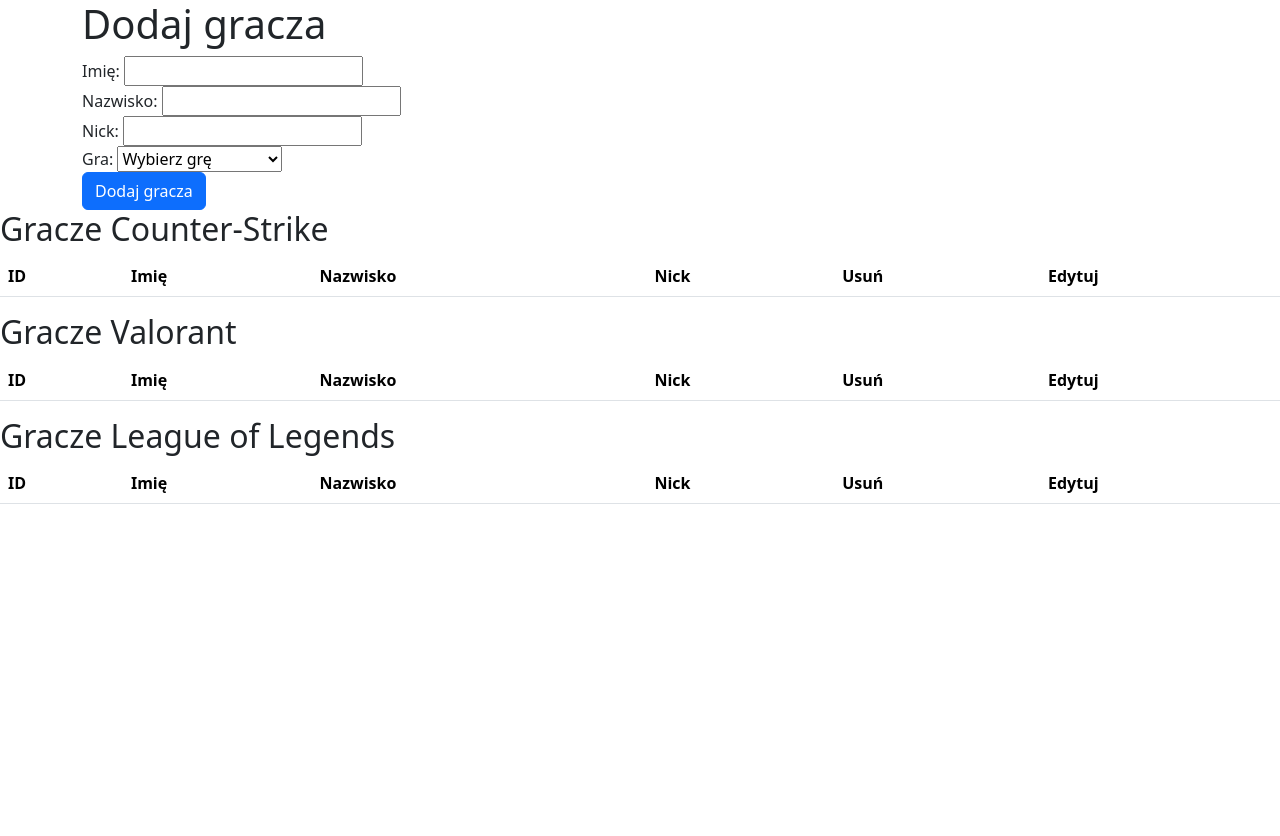
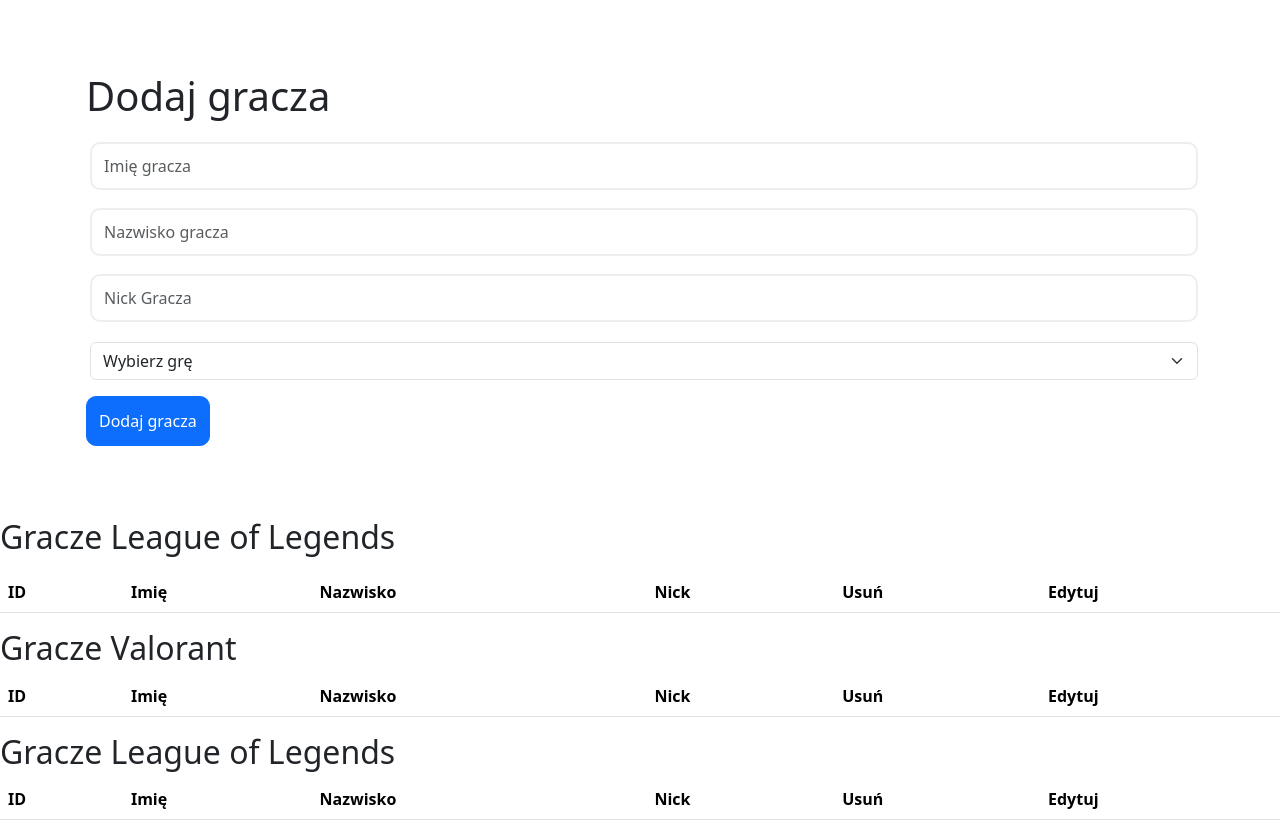
Before and after one commit to nic00la1/Dodawanie_Graczy_ANGULAR, an Angular app: page / in a window 1280 px wide. Before the commit the page ends 800 px from the top, so only its background shows below. Built offline with nearby package versions, Linux system fonts and the light colour scheme.

Commit message:
styling the form ✨

```diff
--- a/src/app/app.component.css
+++ b/src/app/app.component.css
@@ -0,0 +1,13 @@
+body{background-color:#FFEBEE}
+
+.card{width:400px;background-color:#fff;border:none;border-radius: 12px}
+
+label.radio{cursor: pointer;width: 100%}
+label.radio input{position: absolute;top: 0;left: 0;visibility: hidden;pointer-events: none}
+label.radio span{padding: 7px 14px;border: 2px solid #eee;display: inline-block;color: #039be5;border-radius: 10px;width: 100%;height: 48px;line-height: 27px}
+label.radio input:checked+span{border-color: #039BE5;background-color: #81D4FA;color: #fff;border-radius: 9px;height: 48px;line-height: 27px}
+.form-control{margin-top: 10px;height: 48px;border: 2px solid #eee;border-radius: 10px}
+.form-control:focus{box-shadow: none;border: 2px solid #039BE5}
+.agree-text{font-size: 12px}
+.terms{font-size: 12px;text-decoration: none;color: #039BE5}
+.confirm-button{height: 50px;border-radius: 10px}
--- a/src/app/app.component.html
+++ b/src/app/app.component.html
@@ -1,46 +1,54 @@
 
-<div class="container m2">
+<div class="container mt-5 mb-5 d-flex justify-content-center">
+  <div class="card px-1 py-4 card-body">
+   <form (ngSubmit)="addPlayer(game.value, firstName.value, lastName.value, nickName.value)" #form="ngForm">
     <h1>Dodaj gracza</h1>
-  <form (ngSubmit)="addPlayer(game.value, firstName.value, lastName.value, nickName.value)" #form="ngForm">
+      <div class="row">
+        <div class="col-sm-12 m-1">
             <div class="form-group">
-      <label>
-        Imię:
-        <input type="text" #firstName required />
-      </label>
+                <input class="form-control" type="text" placeholder="Imię gracza" #firstName required >
             </div>
+        </div>
+    </div>
+
+    <div class="row">
+      <div class="col-sm-12 m-1">
           <div class="form-group">
-      <label>
-        Nazwisko:
-        <input type="text" #lastName required />
-      </label>
+              <input class="form-control" type="text" placeholder="Nazwisko gracza" #lastName required >
           </div>
+      </div>
+  </div>
+  <div class="row">
+    <div class="col-sm-12 m-1">
         <div class="form-group">
-      <label>
-        Nick:
-        <input type="text" #nickName required />
-      </label>
+            <div class="input-group">
+                <input class="form-control" type="text" placeholder="Nick Gracza" #nickName required >
             </div>
-    <div class="input-group-prepend">
-      <label>
-        Gra:
-        <select #game class="custom-select" required>
+        </div>
+    </div>
+</div>
+<div class="row">
+  <div class="col-sm-12 m-1 mt-3 mb-3">
+      <div class="form-group">
+          <div class="input-group">
+              <select #game class="form-select" required>
                   <option value="" disabled selected>Wybierz grę</option>
                   <option value="CS">Counter-Strike</option>
                   <option value="Valorant">Valorant</option>
                   <option value="LoL">League of Legends</option>
               </select>
-      </label>
           </div>
-    <button type="submit" class="btn btn-primary">Dodaj gracza</button>
-    <div *ngIf="form.invalid" class="alert alert-danger mt-2">
-      <p>Nie podano wszystkich danych!</p>
       </div>
+  </div>
+</div>
+    <button type="submit" class="btn btn-primary btn-block confirm-button">Dodaj gracza</button>
   </form>
-
-  <!-- Rest of the code... -->
+  </div>
 </div>
 
-  <h2>Gracze Counter-Strike</h2>
+
+<h2 class="card-title mb-3">Gracze League of Legends</h2>
+  <!-- Tabela graczy CS'a -->
   <table class="table">
     <thead>
       <tr>
```
Lines whose indentation alone changed are shown as unchanged.
